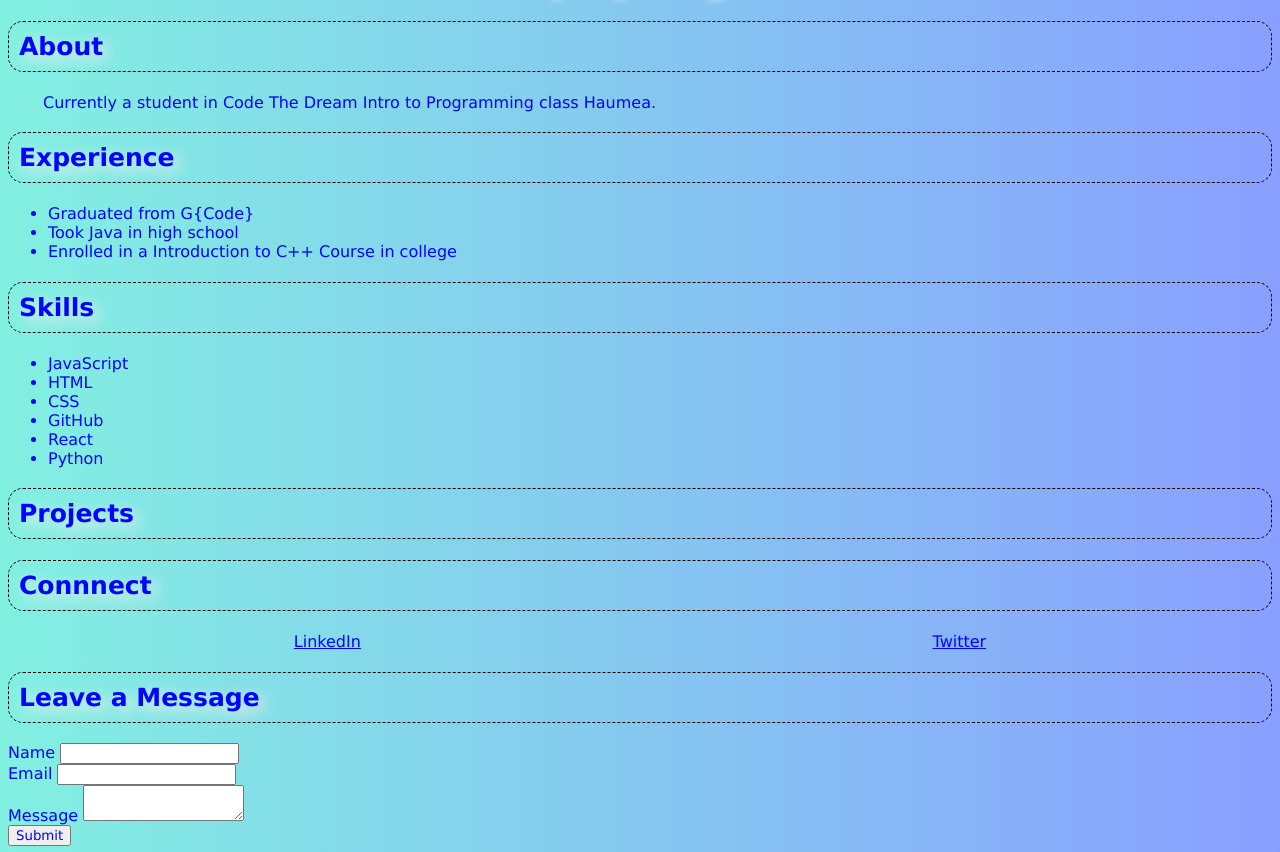
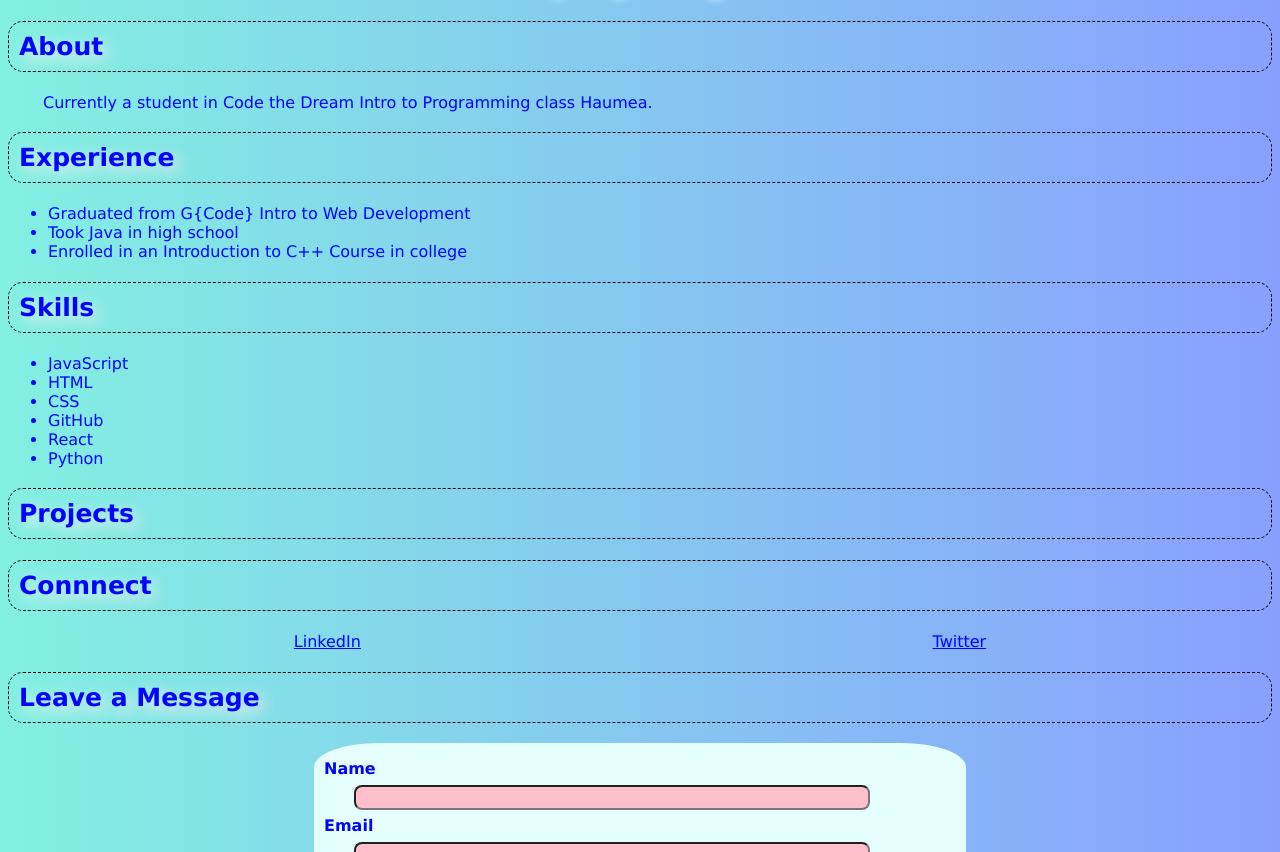
Before and after one commit to omk963/jin-joung-haumea, a plain HTML site: page index.html in a window 1280 px wide. Shown: the part 101-953 px from the top of the page. Drawn offline with Linux system fonts and the light colour scheme; no server answers.

Commit message:
edited message form style

```diff
--- a/css/index.css
+++ b/css/index.css
@@ -43,6 +43,38 @@ h2 {
     justify-content: space-evenly;
 }
 
+form {
+    padding: 10px;
+    background: rgb(228, 255, 253);
+    width: 50%;
+    margin-left: auto;
+    margin-right: auto;
+    border-radius: 10%;
+}
+
+form label {
+    font-weight: bold;
+    line-height: 2;
+}
+
+form input, form textarea {
+    background: pink;
+    padding: 3px;
+    border-radius: 8px;
+    width: 80%;
+    margin-left: 30px;
+}
+
+#submit {
+    margin-top: 10px;
+    border-radius: 8px;
+    border: 1px black solid;
+    padding: 4px 10px;
+    display: block;
+    margin-left: auto;
+    margin-right: auto;
+}
+
 @media screen and (max-width: 600px) and (orientation: portrait) {
     * {
         color:rgb(255, 1, 1);
--- a/index.html
+++ b/index.html
@@ -31,12 +31,12 @@
     </nav>
     <h1 id="Home">Jin Joung</h1>
     <h2 id="aboutme">About</h2>
-    <p id="about">Currently a student in Code The Dream Intro to Programming class Haumea.</p>
+    <p id="about">Currently a student in Code the Dream Intro to Programming class Haumea.</p>
     <h2 id="experience">Experience</h2>
     <ul>
-        <li>Graduated from G{Code}</li>
+        <li>Graduated from G{Code} Intro to Web Development</li>
         <li>Took Java in high school</li>
-        <li>Enrolled in a Introduction to C++ Course in college</li>
+        <li>Enrolled in an Introduction to C++ Course in college</li>
     </ul>
     <section id="skills">
         <h2 id="skills">Skills</h2>
@@ -59,15 +59,18 @@
         <h2>Leave a Message</h2>
         <form name="leave_message">
             <label for="usersName">Name</label>
+            <br>
             <input type="text" name="usersName" required>
             <br>
             <label for="usersEmail">Email</label>
+            <br>
             <input type="email" name="usersEmail" required>
             <br>
             <label for="usersMessage">Message</label>
+            <br>
             <textarea name="usersMessage" required></textarea>
             <br>
-            <button type="submit">Submit</button>
+            <button id="submit" type="submit">Submit</button>
         </form>
     </section>
     <section id="messages">
```
